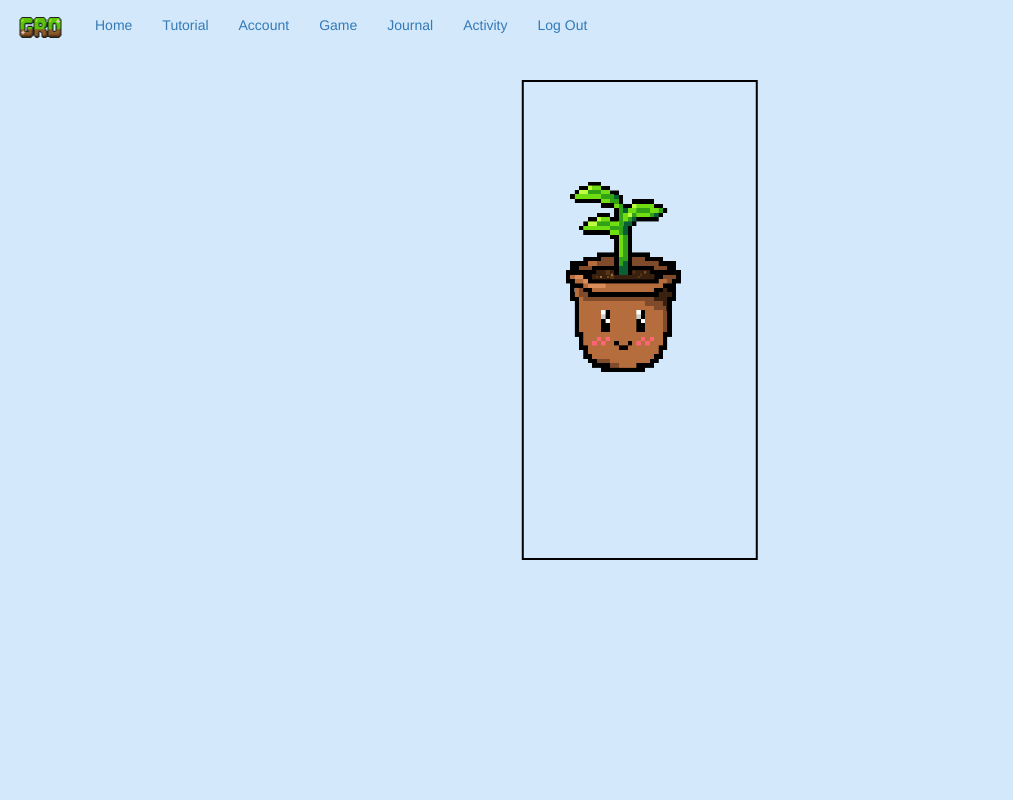
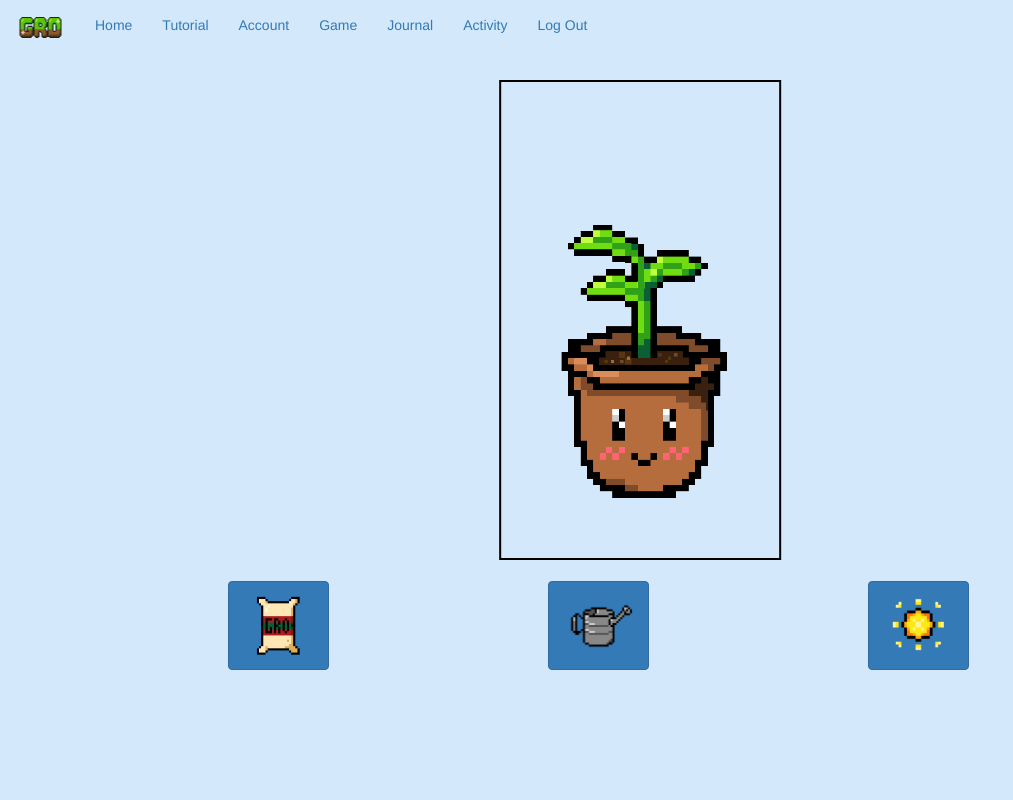
Before and after one commit to nicodeas/Gro, a Flask app: page /game in a window 1280 px wide. Shown: the whole page, without its empty margins (0-1013 px from the left). Run offline with Flask 2, Linux system fonts and the light colour scheme; a user stored in the database is signed in; some libraries are stand-ins or nearby versions.

Commit message:
add basic button functionality for game actions

```diff
--- a/server/static/scripts/gameScript.js
+++ b/server/static/scripts/gameScript.js
@@ -85,3 +85,7 @@ function removeImage(arr, i, ctx) {
   arr[i] = 0;
   drawArray(arr, ctx);
 }
+
+function breathingExercise() {
+//TODO: Implement game logic and dom changes for breathing exercise
+}
--- a/server/templates/game/game_page.html
+++ b/server/templates/game/game_page.html
@@ -1,7 +1,36 @@
 {% extends 'base.html' %}
 {% block content %}
     <body class="background"  onload="init();">
-        <canvas id="canvas" width="840" height="1720" style="border: 2px solid black;"></canvas>
+        <canvas id="canvas" width="700" height="1200" style="border: 2px solid black;"></canvas>
+        <div class="container-fluid" id="game-buttons">
+        <div class="row">
+            <div class="col-md-2"></div>
+            <div class="col-md-2">
+                <form method="POST" action="/journal">
+                    <button class="btn btn-primary">
+                        <img src="{{url_for('static',filename='/images/fertilizer-icon.PNG')}}" alt="Write in your journal!" width="75px" height="75px">
+                    </button>
+                </form>
+            </div>
+            <div class="col-md-1"></div>
+            <div class="col-md-2">
+                <form method="POST" action="/breathing">
+                    <button class="btn btn-primary" id="breathing" onclick="breathingExercise()">
+                        <img src="{{url_for('static',filename='/images/watercan-icon.PNG')}}" alt="Do some breathing exercises!" width="75px" height="75px">
+                    </button>
+                </form>
+            </div>
+            <div class="col-md-1"></div>
+            <div class="col-md-2">
+                <form method="POST" action="/meditation">
+                    <button class="btn btn-primary">
+                        <img src="{{url_for('static',filename='/images/sun-icon.PNG')}}" alt="Do a body scan meditation!" width="75px" height="75px">
+                    </button>
+                </form>
+            </div>
+            <div class="col-md-2"></div>
+        </div>
+        </div>
     </body>
     <script src="{{url_for('static',filename='/scripts/gameScript.js')}}">
     </script>
```
